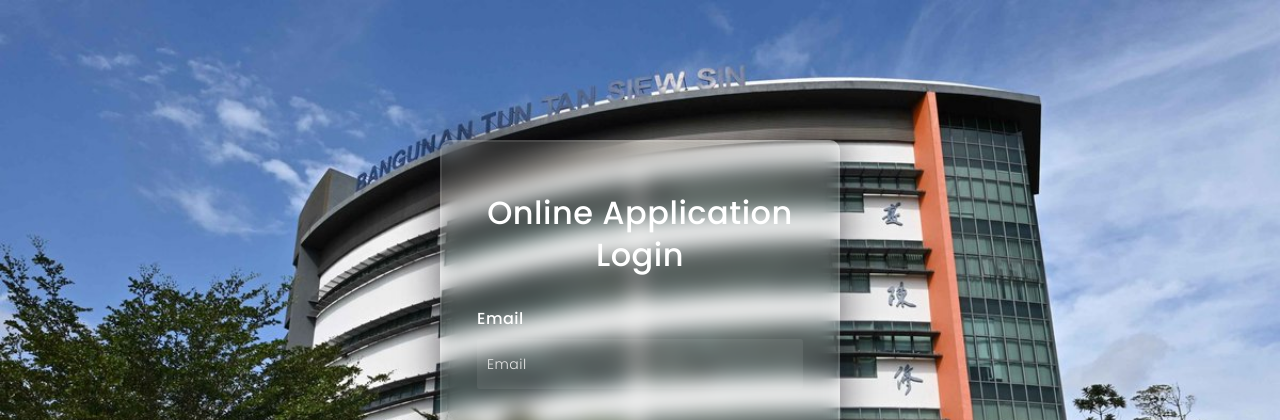
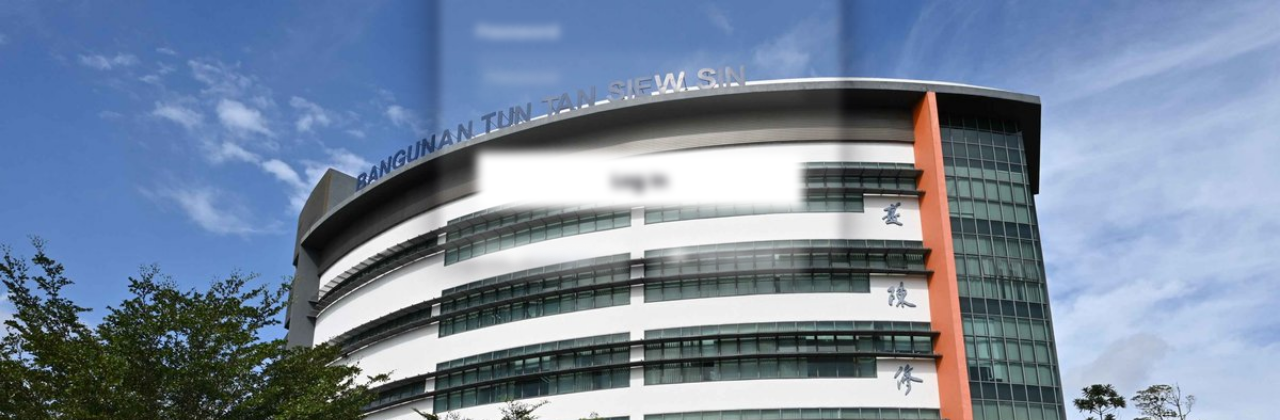
Before and after one commit to melvinho77/sem-assignment, a Flask app: page / in a window 1280 px wide. Shown: the top 420 px of the page. Run offline with Flask 3, Linux system fonts and the light colour scheme.

Commit message:
Update studentLogin.html

```diff
--- a/templates/studentLogin.html
+++ b/templates/studentLogin.html
@@ -18,14 +18,11 @@
             box-sizing: border-box;
         }
 
-        html {
+        body {
             background-image: url('/static/images/tarucBackground.jpeg');
             background-repeat: no-repeat;
             background-size: cover;
-        }
-
-        body {
-            background-color: #080710;
+            filter: blur(5px);
         }
 
         .background {
```
